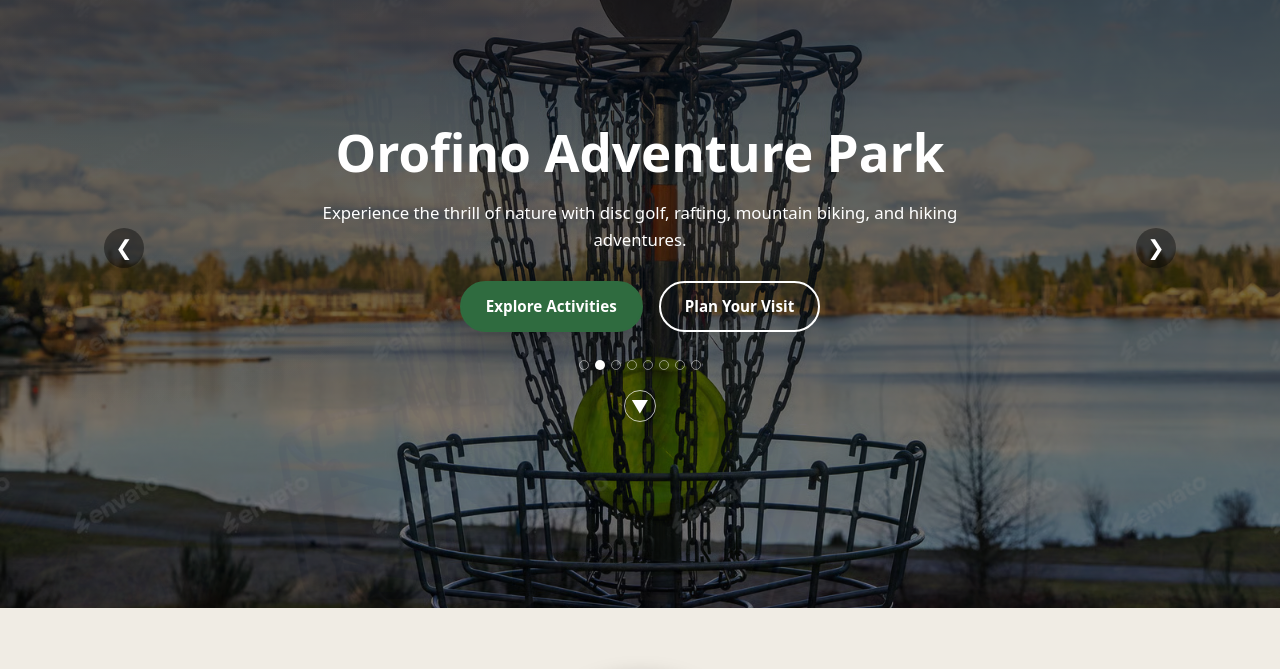
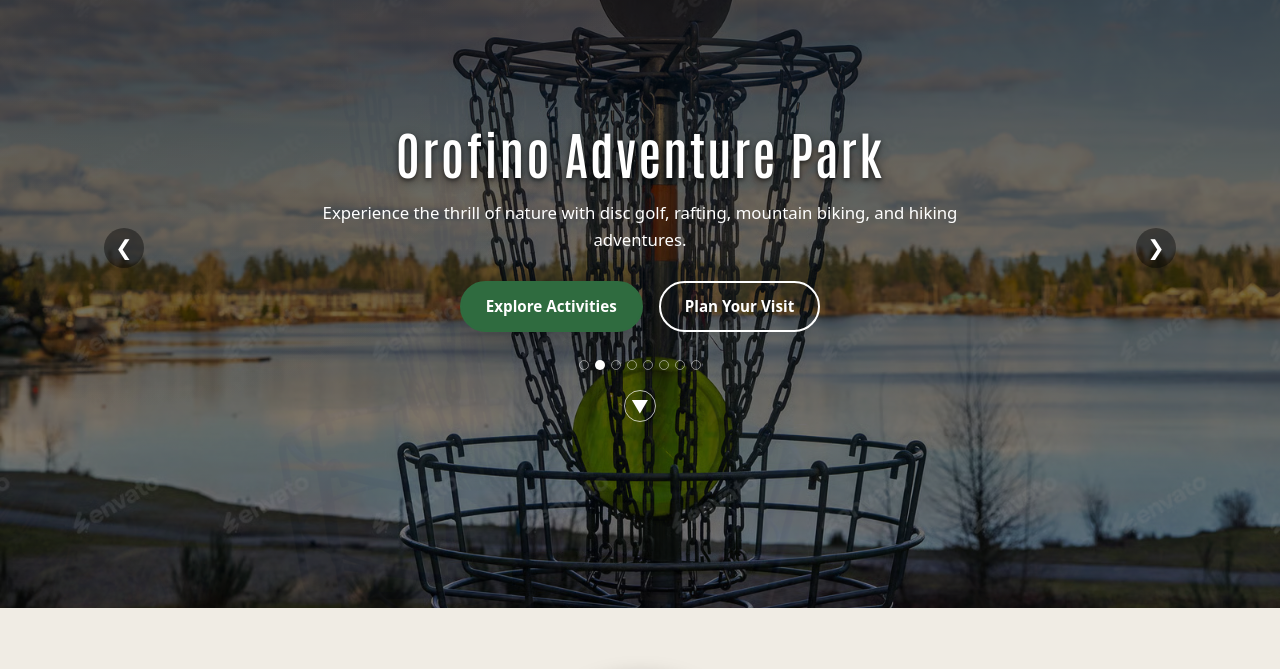
Before and after one commit to pebble-brook/orofino-adventure-park-demo-2, a plain HTML site: page index.html in a window 1280 px wide. Shown: the part 112-781 px from the top of the page. Drawn offline with Linux system fonts and the light colour scheme.

Commit message:
style: add custom font for hero and shadow

```diff
--- a/index.html
+++ b/index.html
@@ -8,6 +8,12 @@
     name="description"
     content="Orofino Adventure Park — a new outdoor adventure destination coming soon to Clearwater County, Idaho."
   />
+
+  <!-- Google Fonts: Antonio -->
+  <link rel="preconnect" href="https://fonts.googleapis.com">
+  <link rel="preconnect" href="https://fonts.gstatic.com" crossorigin>
+  <link href="https://fonts.googleapis.com/css2?family=Antonio:wght@400;600;700&display=swap" rel="stylesheet">
+
   <link rel="stylesheet" href="./css/styles.css" />
 </head>
 <body>
@@ -271,7 +277,7 @@
 
       <div class="relative z-[1] mx-auto w-full max-w-[1120px] px-5 pt-[5.5rem] pb-12">
         <div class="mx-auto max-w-[640px]">
-          <h1 class="mb-2 text-[2.4rem] md:text-[3rem] lg:text-[3.5rem] font-semibold">
+          <h1 class="hero-title mb-2 text-[2.4rem] md:text-[3rem] lg:text-[3.5rem] font-semibold">
             Orofino Adventure Park
           </h1>
 
--- a/src/input.css
+++ b/src/input.css
@@ -72,6 +72,7 @@ header.header--scrolled img {
 html, body {
   margin: 0;
   padding: 0;
+  scroll-behavior: smooth;
 }
 
 body {
@@ -228,6 +229,16 @@ body {
 }
 
 @layer components {
+  .hero-title {
+    font-family: "Antonio", system-ui, -apple-system, BlinkMacSystemFont, "Segoe UI", sans-serif;
+    letter-spacing: 0.04em;
+    text-shadow:
+      0 2px 4px rgba(0,0,0,0.55),
+      0 4px 12px rgba(0,0,0,0.35);
+
+
+  }
+
   .nav-top-level {
     @apply relative hover:after:w-full after:absolute
            after:left-0 after:-bottom-1 after:h-0.5 after:w-0
```
Also changed, not shown: css/styles.css.
